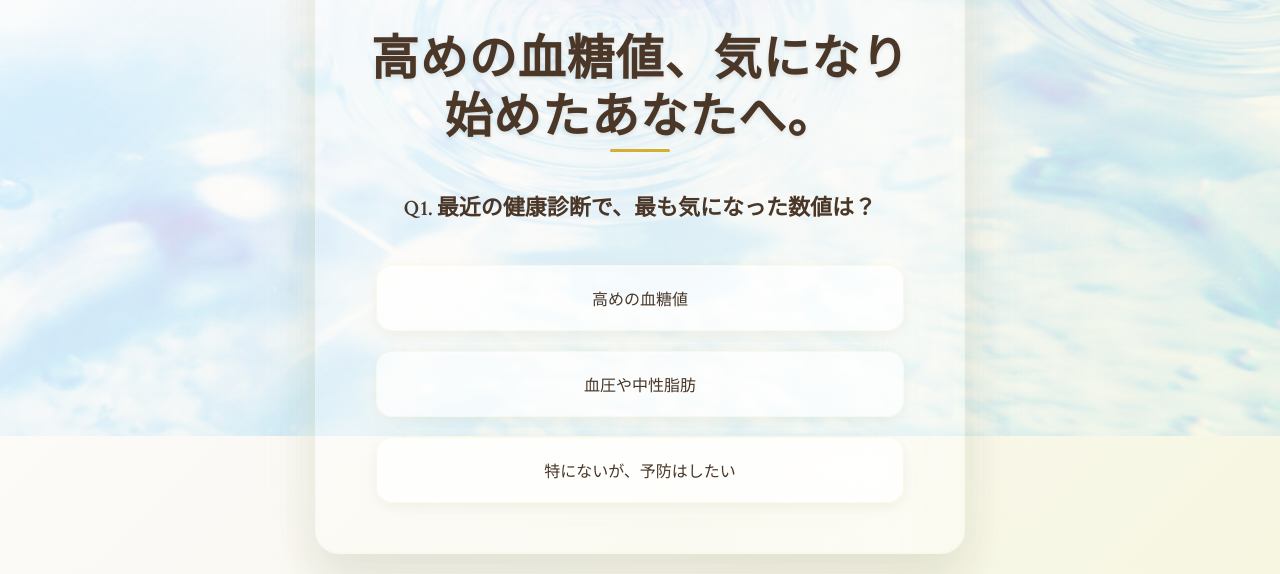
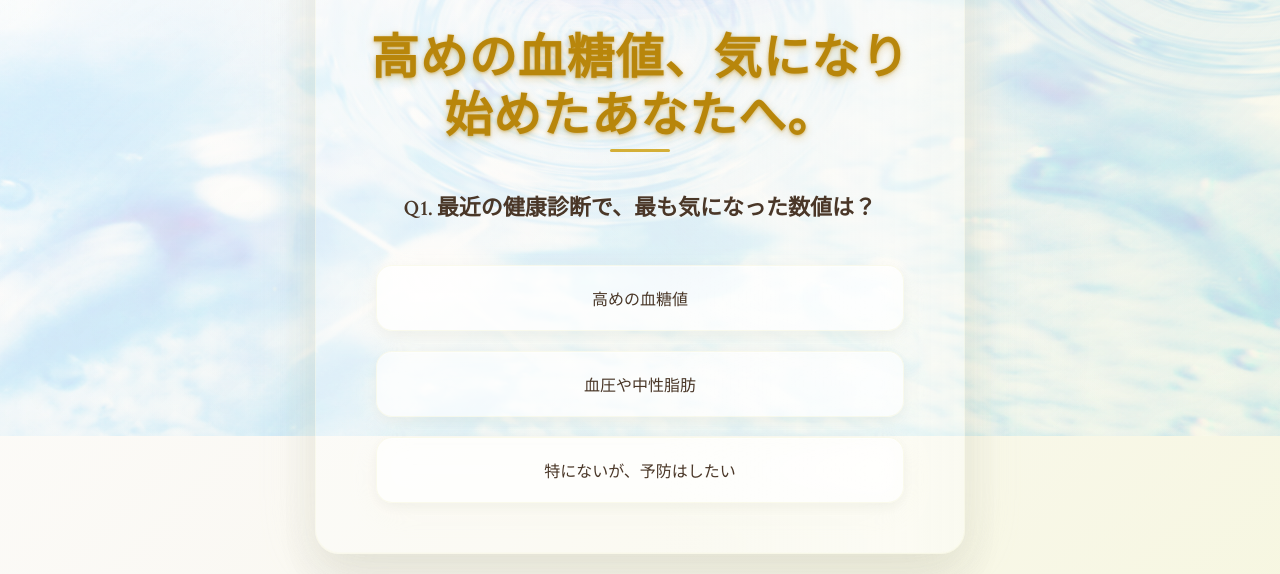
Before and after one commit to nagonago1150-dotcom/Touto, a plain HTML site: page index.html in a window 1280 px wide. Shown: the part 364-938 px from the top of the page. Drawn offline with nearby package versions, Linux system fonts and the light colour scheme.

Commit message:
feat: Update headline font to M PLUS Rounded 1c with gold styling

```diff
--- a/style.css
+++ b/style.css
@@ -1,4 +1,4 @@
-@import url('https://fonts.googleapis.com/css2?family=Playfair+Display:wght@400;600;700;800&family=Noto+Sans+JP:wght@300;400;500;600;700;800&family=Inter:wght@300;400;500;600;700&family=Cormorant+Garamond:wght@300;400;500;600;700&family=Crimson+Text:wght@400;600&family=Libre+Baskerville:wght@400;700&display=swap');
+@import url('https://fonts.googleapis.com/css2?family=Playfair+Display:wght@400;600;700;800&family=Noto+Sans+JP:wght@300;400;500;600;700;800&family=Inter:wght@300;400;500;600;700&family=Cormorant+Garamond:wght@300;400;500;600;700&family=Crimson+Text:wght@400;600&family=Libre+Baskerville:wght@400;700&family=M+PLUS+Rounded+1c:wght@400;500;700;800;900&display=swap');
 
 * {
     margin: 0;
@@ -194,15 +194,15 @@ body::after {
 }
 
 .headline {
-    font-family: 'Playfair Display', 'Noto Sans JP', serif;
+    font-family: 'M PLUS Rounded 1c', 'Noto Sans JP', sans-serif;
     font-size: 48px;
-    font-weight: 700;
-    color: var(--text-light);
+    font-weight: 800;
+    color: #b8860b;
     margin-bottom: 50px;
     line-height: 1.2;
     position: relative;
     letter-spacing: 0.02em;
-    text-shadow: 0 2px 4px rgba(0, 0, 0, 0.1);
+    text-shadow: 0 3px 8px rgba(184, 134, 11, 0.3), 0 1px 3px rgba(184, 134, 11, 0.5);
 }
 
 .headline::after {
```
Also changed, not shown: product-image.jpg (deleted).
